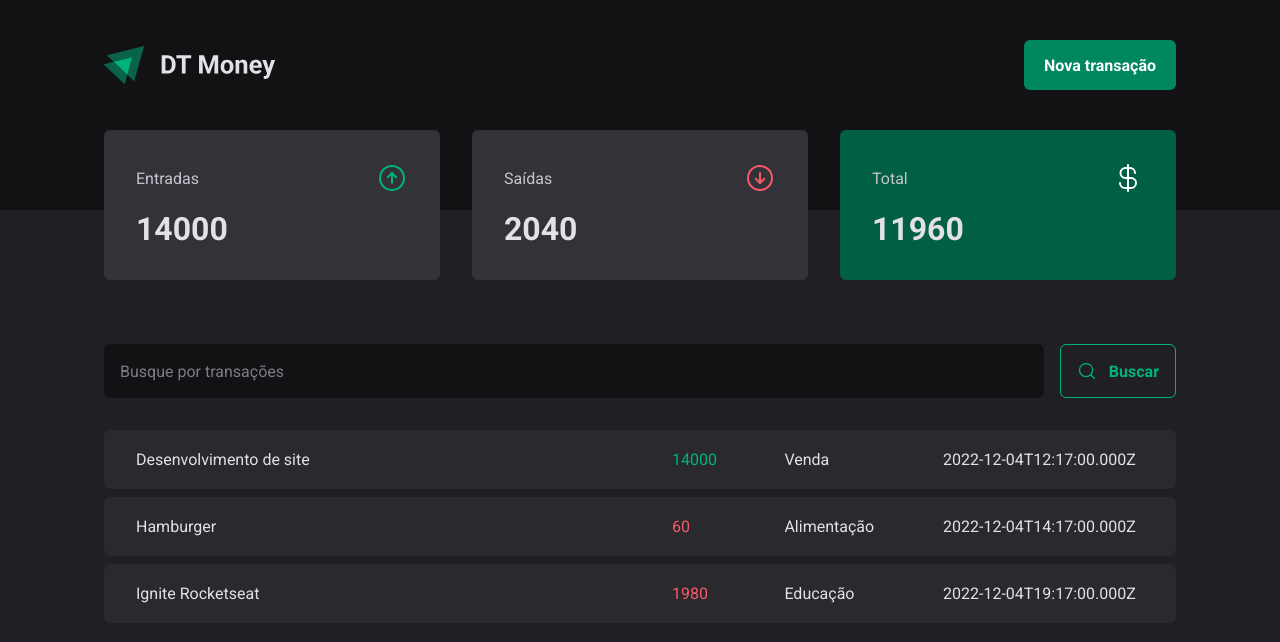
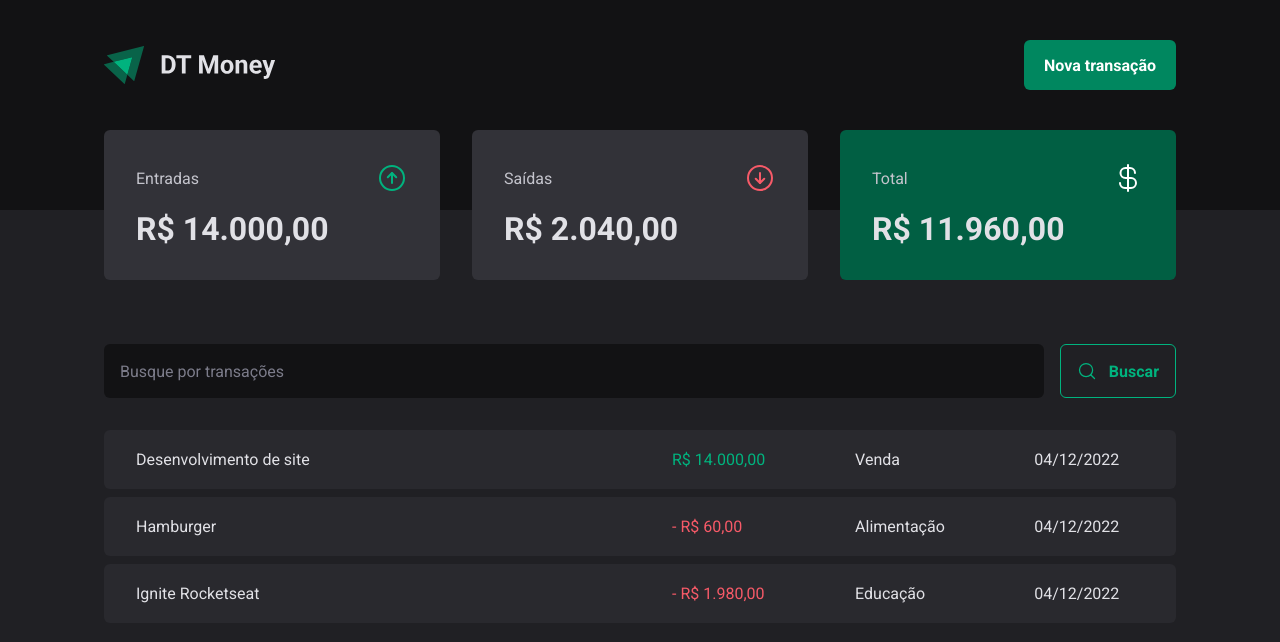
Before and after one commit to osvaldokalvaitir/-reactjs-ignite2022-project3, a React (Vite) app: page / in a window 1280 px wide. Shown: the top 642 px of the page. Built offline with nearby package versions, Linux system fonts and the light colour scheme; data requests are answered from the project's data file.

Commit message:
Formatando valores

```diff
--- a/src/components/Summary/index.tsx
+++ b/src/components/Summary/index.tsx
@@ -2,6 +2,7 @@
 import { ArrowCircleUp, ArrowCircleDown, CurrencyDollar } from 'phosphor-react';
 import { TransactionsContext } from "../../contexts/TransactionsContext";
 import { SummaryCard, SummaryContainer } from "./styles";
+import { priceFormatter } from "../../utils/formatter";
 
 export function Summary() {
   const { transactions } = useContext(TransactionsContext);
@@ -33,7 +34,7 @@
           <ArrowCircleUp size={32} color="#00b37e" />
         </header>
 
-        <strong>{summary.income}</strong>
+        <strong>{priceFormatter.format(summary.income)}</strong>
       </SummaryCard>
 
       <SummaryCard>
@@ -42,7 +43,7 @@
           <ArrowCircleDown size={32} color="#f75a68" />
         </header>
 
-        <strong>{summary.outcome}</strong>
+        <strong>{priceFormatter.format(summary.outcome)}</strong>
       </SummaryCard>
 
       <SummaryCard variant="green">
@@ -51,7 +52,7 @@
           <CurrencyDollar size={32} color="#fff" />
         </header>
 
-        <strong>{summary.total}</strong>
+        <strong>{priceFormatter.format(summary.total)}</strong>
       </SummaryCard>
     </SummaryContainer>
   )
--- a/src/pages/Transactions/index.tsx
+++ b/src/pages/Transactions/index.tsx
@@ -4,6 +4,7 @@
 import { Summary } from "../../components/Summary";
 import { SearchForm } from "./components/SearchForm";
 import { PriceHighlight, TransactionsContainer, TransactionsTable } from "./styles";
+import { dateFormatter, priceFormatter } from "../../utils/formatter";
 
 export function Transactions() {
   const { transactions } = useContext(TransactionsContext);
@@ -24,11 +25,12 @@
                   <td width="50%">{transaction.description}</td>
                   <td>
                     <PriceHighlight variant={transaction.type}>
-                      {transaction.price}
+                      {transaction.type === 'outcome' && '- '}
+                      {priceFormatter.format(transaction.price)}
                     </PriceHighlight>
                   </td>
                   <td>{transaction.category}</td>
-                  <td>{transaction.createdAt}</td>
+                  <td>{dateFormatter.format(new Date(transaction.createdAt))}</td>
                 </tr>
               )
             })}
--- /dev/null
+++ b/src/utils/formatter.ts
@@ -0,0 +1,6 @@
+export const dateFormatter = new Intl.DateTimeFormat('pt-BR');
+
+export const priceFormatter = new Intl.NumberFormat('pt-BR', {
+  style: 'currency',
+  currency: 'BRL'
+});
```
